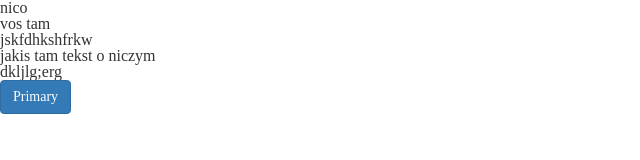
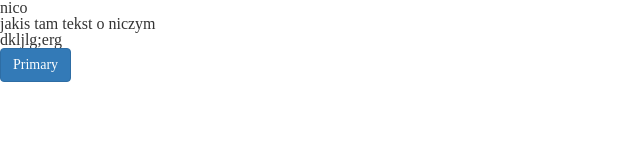
Before and after one commit to lpi80/nauka_gita, a plain HTML site: page index.html in a window 1280 px wide. Shown: the whole page, without its empty margins (0-640 px from the left). Drawn offline with nearby package versions, Linux system fonts and the light colour scheme; files that its build step writes are made by us from their sources.

Commit message:
Remove h2, h3

```diff
--- a/index.html
+++ b/index.html
@@ -9,8 +9,6 @@
 </head>
 	<body>
 		<h1>nico </h1>
-		<h2>vos tam </h2>
-		<h3>jskfdhkshfrkw</h3>
 		<p> jakis tam tekst o niczym</p>
 		<p>
 			dkljlg;erg
```
